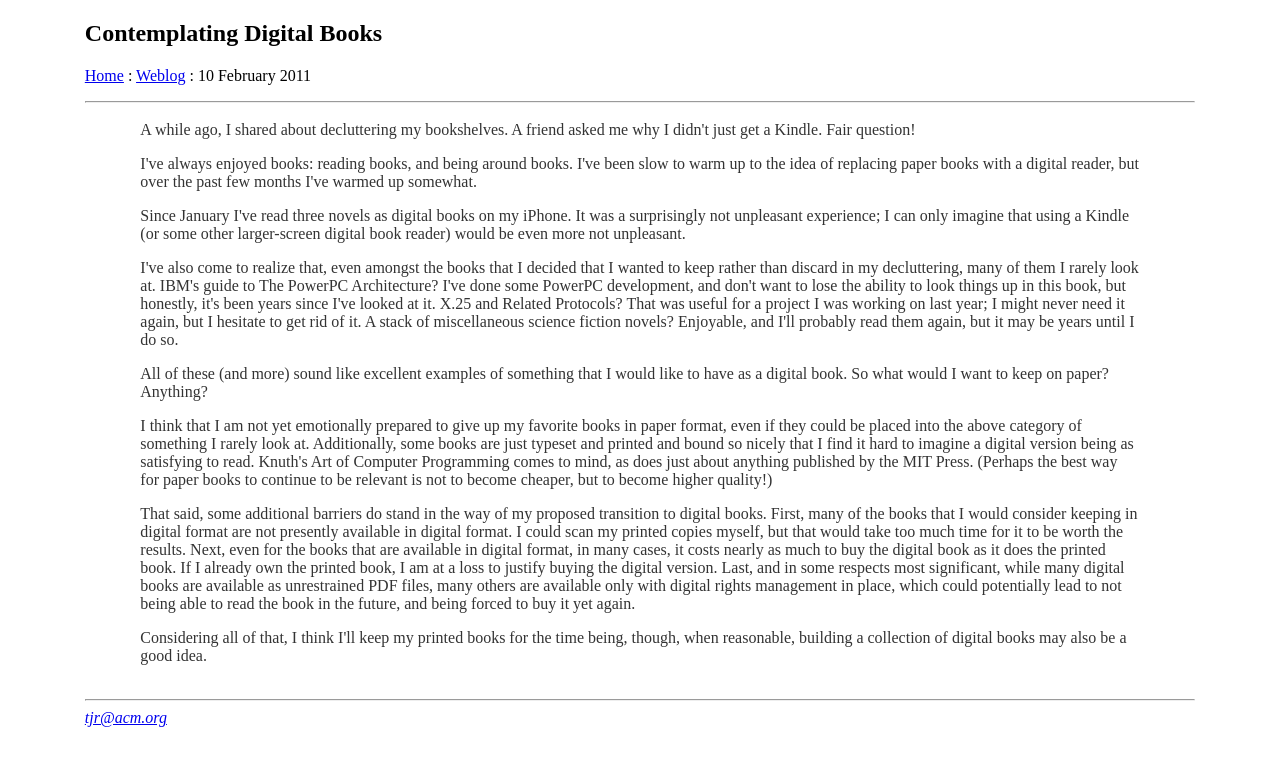
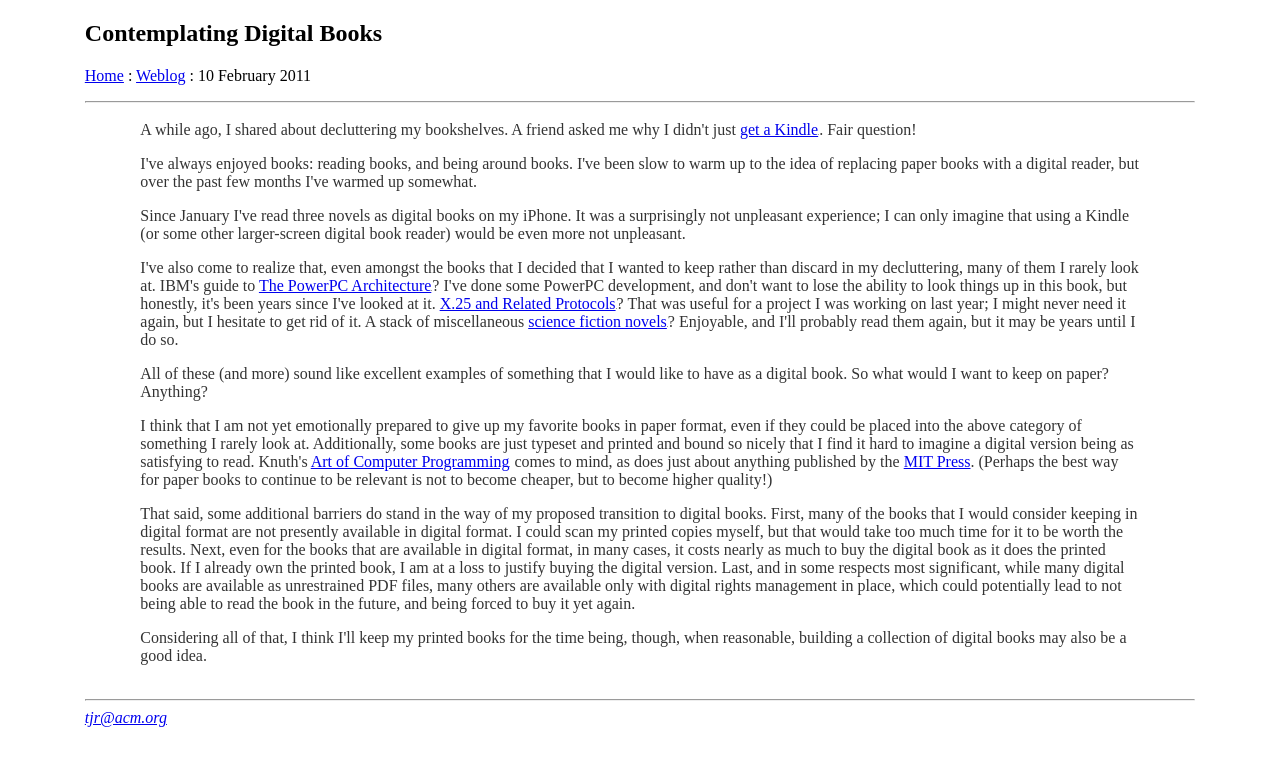
Before and after one commit to tjr/tjr.github.com, a Jekyll site: the page built from _posts/2011-02-10-contemplating-digital-books.html, in a window 1280 px wide. Shown: the top 766 px of the page. Built offline with Jekyll 4.4.1, drawn with Linux system fonts in a browser that asks for light colours; grey boxes are pictures that could not be loaded.

Commit message:
added / edited blog entries

```diff
--- a/_posts/2011-02-10-contemplating-digital-books.html
+++ b/_posts/2011-02-10-contemplating-digital-books.html
@@ -3,7 +3,8 @@ layout: weblogentry
 title: Contemplating Digital Books
 ---
 
-A while ago, I shared about decluttering my bookshelves. A friend asked me why I didn't just get a Kindle. Fair question!
+A while ago, I shared about decluttering my bookshelves. A friend asked me why I didn't
+just <a href="http://www.amazon.com/gp/product/B002FQJT3Q/ref=as_li_ss_tl?ie=UTF8&#038;tag=trevisrothwes-20&#038;linkCode=as2&#038;camp=217145&#038;creative=399373&#038;creativeASIN=B002FQJT3Q">get a Kindle</a><img src="http://www.assoc-amazon.com/e/ir?t=&#038;l=as2&#038;o=1&#038;a=B002FQJT3Q&#038;camp=217145&#038;creative=399373" width="1" height="1" border="0" alt="" style="border:none !important; margin:0px !important;" />. Fair question!
 
 <p>
 I've always enjoyed books: reading books, and being around books. I've been slow to warm up to the idea of replacing paper books with a digital reader, but over the past few months I've warmed up somewhat.
@@ -12,13 +13,27 @@ I've always enjoyed books: reading books, and being around books. I've been slow
 Since January I've read three novels as digital books on my iPhone. It was a surprisingly not unpleasant experience; I can only imagine that using a Kindle (or some other larger-screen digital book reader) would be even more not unpleasant.
 
 <p>
-I've also come to realize that, even amongst the books that I decided that I wanted to keep rather than discard in my decluttering, many of them I rarely look at. IBM's guide to The PowerPC Architecture? I've done some PowerPC development, and don't want to lose the ability to look things up in this book, but honestly, it's been years since I've looked at it. X.25 and Related Protocols? That was useful for a project I was working on last year; I might never need it again, but I hesitate to get rid of it. A stack of miscellaneous science fiction novels? Enjoyable, and I'll probably read them again, but it may be years until I do so.
+I've also come to realize that, even amongst the books that I decided that I wanted to
+keep rather than discard in my decluttering, many of them I rarely look at. IBM's guide
+to <a href="http://www.amazon.com/gp/product/1558603166/ref=as_li_ss_tl?ie=UTF8&amp;tag=trevisrothwes-20&amp;linkCode=as2&amp;camp=217145&amp;creative=399369&amp;creativeASIN=1558603166">The PowerPC Architecture</a><img style="border: none !important; margin: 0px !important;" src="http://www.assoc-amazon.com/e/ir?t=&amp;l=as2&amp;o=1&amp;a=1558603166&amp;camp=217145&amp;creative=399369" alt="" width="1" height="1" border="0" />? I've done some PowerPC development, and don't want to lose
+the ability to look things up in this book, but honestly, it's been years since I've
+looked at it. <a href="http://www.amazon.com/gp/product/0818689765/ref=as_li_ss_tl?ie=UTF8&#038;tag=trevisrothwes-20&#038;linkCode=as2&#038;camp=217145&#038;creative=399373&#038;creativeASIN=0818689765">X.25 and Related Protocols</a><img src="http://www.assoc-amazon.com/e/ir?t=&#038;l=as2&#038;o=1&#038;a=0818689765&#038;camp=217145&#038;creative=399373" width="1" height="1" border="0" alt="" style="border:none !important; margin:0px !important;" />? That was useful for a project I was working on
+last year; I might never need it again, but I hesitate to get rid of it. A stack of miscellaneous
+<a href="http://www.amazon.com/gp/product/0345413989/ref=as_li_ss_tl?ie=UTF8&#038;tag=trevisrothwes-20&#038;linkCode=as2&#038;camp=217145&#038;creative=399369&#038;creativeASIN=0345413989">science fiction novels</a><img src="http://www.assoc-amazon.com/e/ir?t=&#038;l=as2&#038;o=1&#038;a=0345413989&#038;camp=217145&#038;creative=399369" width="1" height="1" border="0" alt="" style="border:none !important; margin:0px !important;" />? Enjoyable, and I'll probably read them again, but
+it may be years until I do so.
 
 <p>
-All of these (and more) sound like excellent examples of something that I would like to have as a digital book. So what would I want to keep on paper? Anything?
+All of these (and more) sound like excellent examples of something that I would like to have
+as a digital book. So what would I want to keep on paper? Anything?
 
 <p>
-I think that I am not yet emotionally prepared to give up my favorite books in paper format, even if they could be placed into the above category of something I rarely look at. Additionally, some books are just typeset and printed and bound so nicely that I find it hard to imagine a digital version being as satisfying to read. Knuth's Art of Computer Programming comes to mind, as does just about anything published by the MIT Press. (Perhaps the best way for paper books to continue to be relevant is not to become cheaper, but to become higher quality!)
+I think that I am not yet emotionally prepared to give up my favorite books in paper format,
+even if they could be placed into the above category of something I rarely look at. Additionally,
+some books are just typeset and printed and bound so nicely that I find it hard to imagine a
+digital version being as satisfying to read. Knuth's
+<a href="http://www.amazon.com/gp/product/0321751043/ref=as_li_ss_tl?ie=UTF8&#038;tag=trevisrothwes-20&#038;linkCode=as2&#038;camp=217145&#038;creative=399373&#038;creativeASIN=0321751043">Art of Computer Programming</a><img src="http://www.assoc-amazon.com/e/ir?t=&#038;l=as2&#038;o=1&#038;a=0321751043&#038;camp=217145&#038;creative=399373" width="1" height="1" border="0" alt="" style="border:none !important; margin:0px !important;" />
+comes to mind, as does just about anything published by the <a href="http://mitpress.mit.edu/">MIT Press</a>.
+(Perhaps the best way for paper books to continue to be relevant is not to become cheaper, but to become higher quality!)
 
 <p>
 That said, some additional barriers do stand in the way of my proposed transition to digital books. First, many of the books that I would consider keeping in digital format are not presently available in digital format. I could scan my printed copies myself, but that would take too much time for it to be worth the results. Next, even for the books that are available in digital format, in many cases, it costs nearly as much to buy the digital book as it does the printed book. If I already own the printed book, I am at a loss to justify buying the digital version. Last, and in some respects most significant, while many digital books are available as unrestrained PDF files, many others are available only with digital rights management in place, which could potentially lead to not being able to read the book in the future, and being forced to buy it yet again.
```
Also changed, not shown: _posts/2011-05-31-flooding-the-catalyst-for-extreme-decluttering.html (added, +23 -0 lines), _posts/2011-06-26-misadventures-with-tarkett-genesis-engineered-wood-flooring.html (added, +20 -0 lines), _posts/2011-07-05-bamboo-flooring-goodness.html (added, +8 -0 lines).
